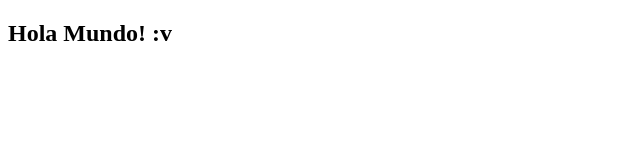
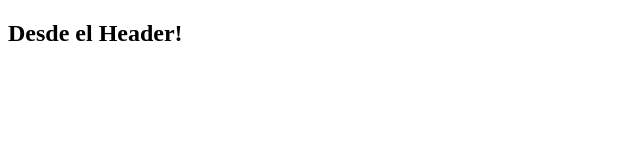
Before and after one commit to javierc22/basicos-react-01, a React (Create React App) app: page / in a window 1280 px wide. Shown: the top 160 px of the page, without its empty margins (0-640 px from the left). Built offline with nearby package versions, Linux system fonts and the light colour scheme.

Commit message:
Creando nuestro primer componente

```diff
--- a/src/App.js
+++ b/src/App.js
@@ -1,9 +1,10 @@
 import React from 'react';
+import Header from './components/Header';
 
 function App() {
   return (
     <div className="App">
-      <h2>Hola Mundo! :v</h2>
+      <Header  />
     </div>
   );
 }
--- /dev/null
+++ b/src/components/Header.jsx
@@ -0,0 +1,9 @@
+import React from 'react';
+
+function Header() {
+  return(
+    <h2>Desde el Header!</h2>
+  )
+}
+
+export default Header;
```
